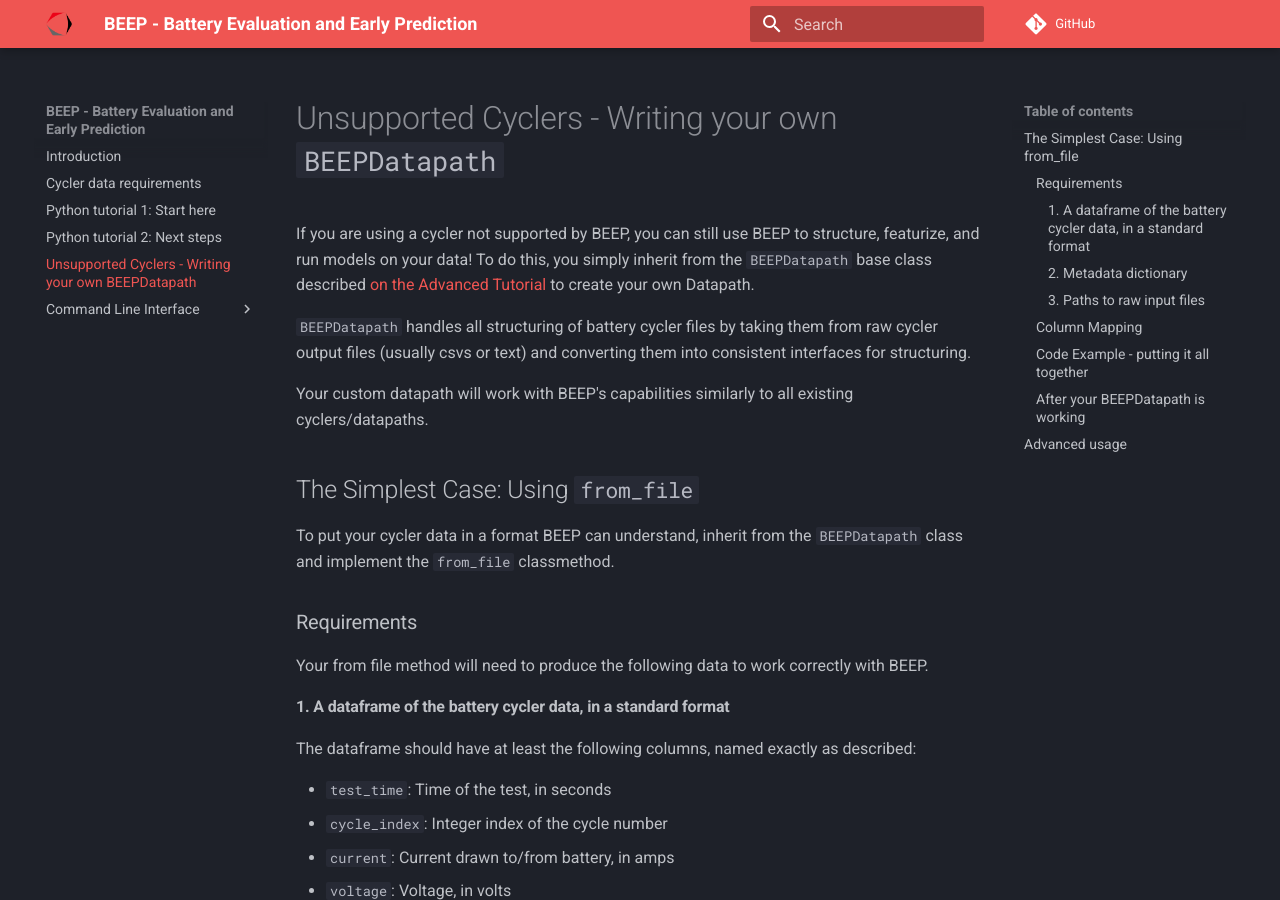
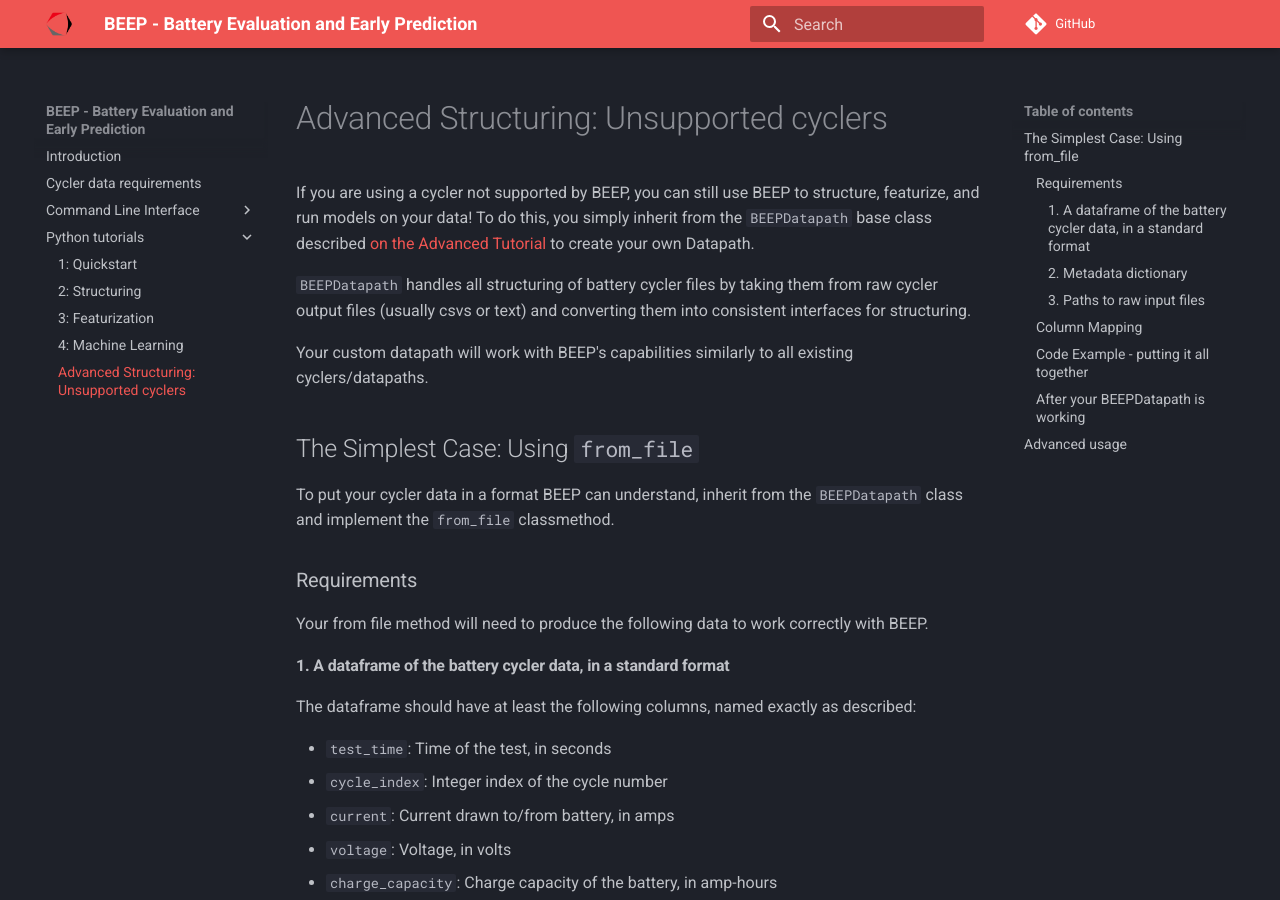
Before and after one commit to TRI-AMDD/beep, an MkDocs documentation site: the page built from docs_src/Python tutorials/advanced_structuring.md, in a window 1280 px wide and 900 px high. Built offline with MkDocs 1.6.1 and Material for MkDocs 9.7.7, drawn with Linux system fonts in a browser that asks for light colours; comment, search, counter and statistics services are not loaded.

Commit message:
doc updates

````diff
--- a/docs_src/tutorial1.md
+++ b/docs_src/Python tutorials/1 - quickstart.md
@@ -1,4 +1,4 @@
-# Python tutorial 1: Start here
+# 1: Quickstart
 
 This notebook is meant to demonstrate basic usage of the beep package with data from "Data-driven prediction of battery cycle life before capacity degradation" KA Severson, et al. Nature Energy 4 (5), 383-391
 
--- a/docs_src/tutorial2.md
+++ b/docs_src/Python tutorials/2 - structuring.md
@@ -1,4 +1,4 @@
-# Python tutorial 2: Next steps
+# 2: Structuring
 
 Here you'll find more info about creating and using beep to do your own custom cycler analysie.
 
@@ -545,15 +545,3 @@
 
 # Out:
 <NewareDatapath object>
-```
-
-
-## Featurization
-
-More documentation for featurization coming soon!
-
-
-
-## Running and analyzing models
-
-More documentation for running models coming soon!
--- /dev/null
+++ b/docs_src/Python tutorials/3 - featurization.md
@@ -0,0 +1,4 @@
+
+# 3: Featurization
+
+More documentation for featurization coming soon!
--- /dev/null
+++ b/docs_src/Python tutorials/4 - models.md
@@ -0,0 +1,3 @@
+# 4: Machine Learning
+
+More documentation for running models coming soon!
--- a/docs_src/writing_your_own.md
+++ b/docs_src/Python tutorials/advanced_structuring.md
@@ -1,4 +1,4 @@
-# Unsupported Cyclers - Writing your own `BEEPDatapath`
+# Advanced Structuring: Unsupported cyclers
 
 
 If you are using a cycler not supported by BEEP, you can still use BEEP to structure, featurize, and run models on your data!
````
Also changed, not shown: setup.py (+3 -12 lines).
